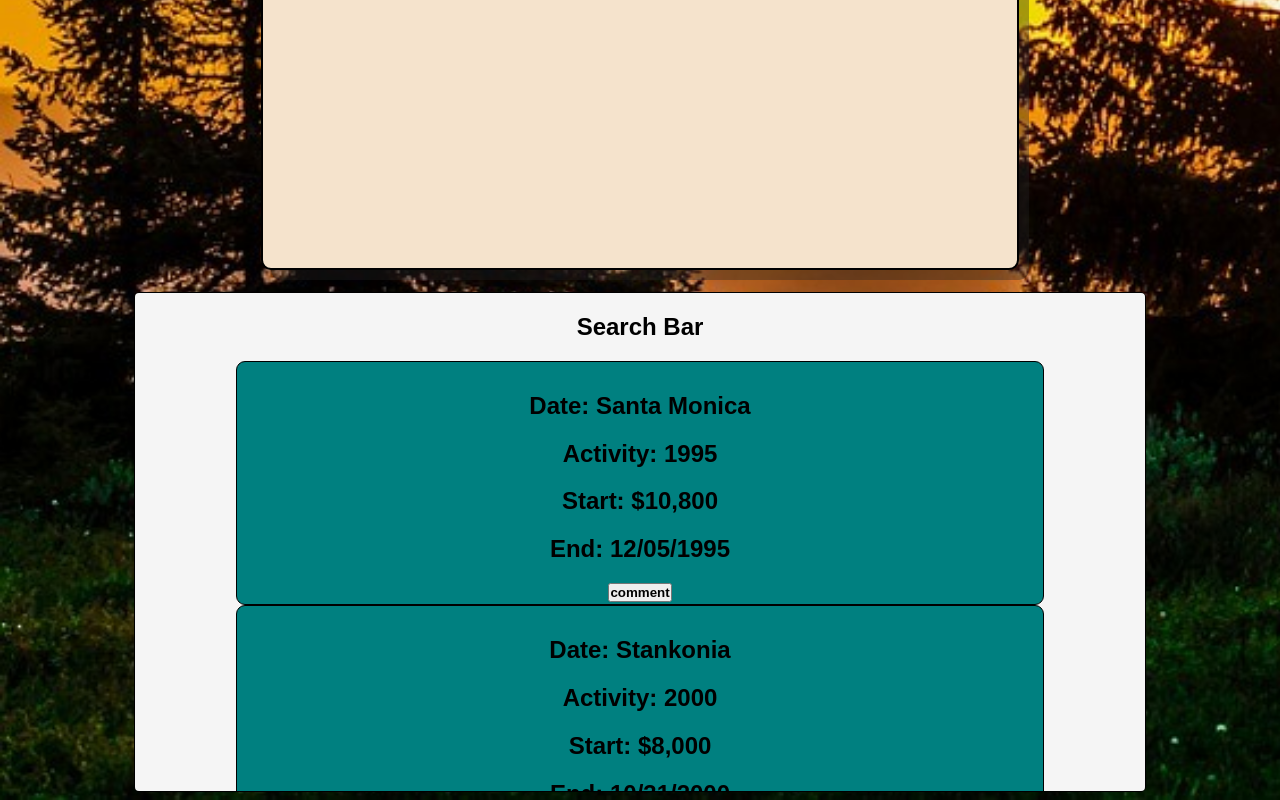
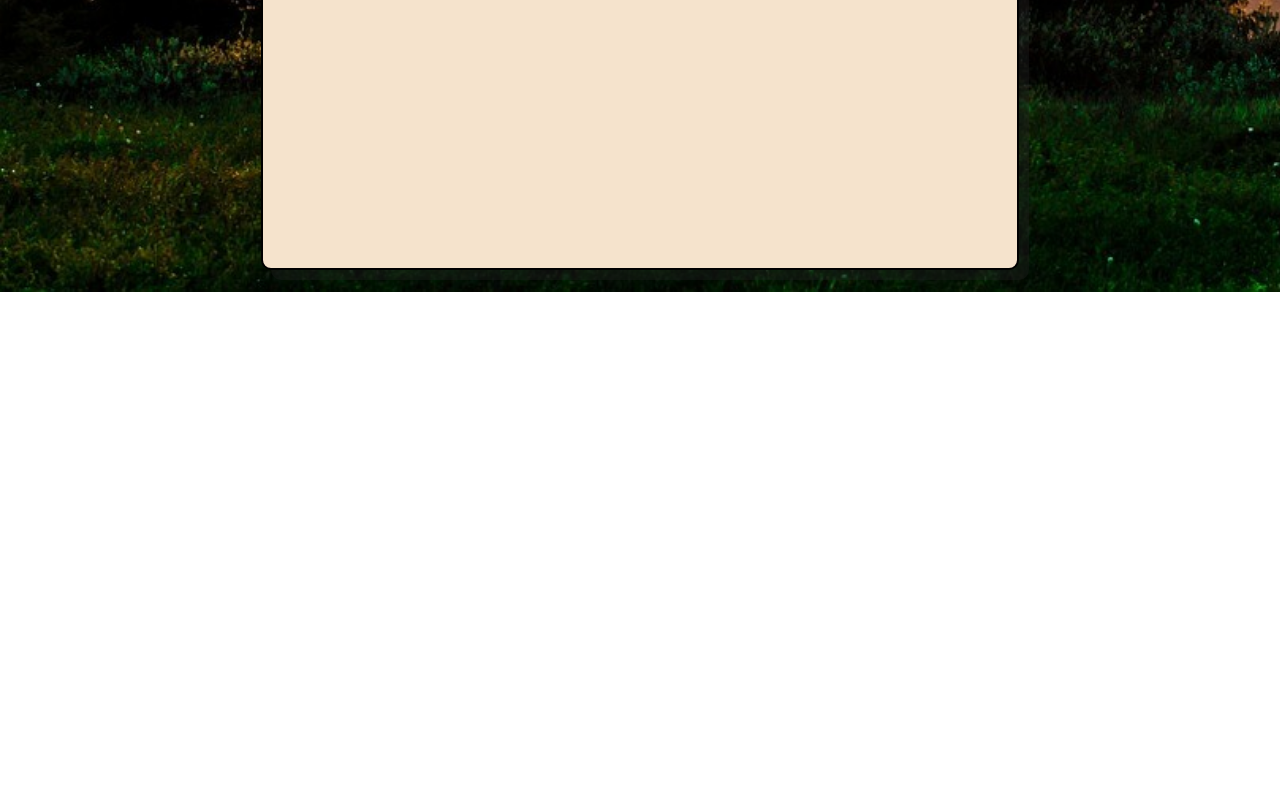
Before and after one commit to yeti-crab-scratch/Landing-Pad-Social, a React app: page /createEvent in a window 1280 px wide. Shown: the part 876-1676 px from the top of the page. After the commit the page ends 1168 px from the top, so only its background shows below. Built offline with nearby package versions, Linux system fonts and the light colour scheme.

Commit message:
fixed styling issue on Home/feed page

```diff
--- a/client/App.js
+++ b/client/App.js
@@ -1,6 +1,6 @@
 import React from 'react';
 import { Outlet, Link } from "react-router-dom"
-import MainContainer from './MainContainer';
+
 
 //class App extends Component {
 export default function App (){
@@ -13,17 +13,19 @@ export default function App (){
     return(
         <div>
             <h1>Landing Pad</h1>
+
             <nav id = "nav">
                 <Link id = "navText" to="/">Home</Link> |{" "}
                 <Link id = "navText" to="/createEvent">Create Event</Link> |{" "}
                 <Link id = "navText" to="/profile">My Profile</Link>
                 <Link id = "navSignup" to="/signup">Sign up!</Link>
             </nav>
+            {/* <div>
+                <MainContainer/>
+            </div> */}
             {/* persisting */}
             <Outlet id = "eventContainer"/>
-            <div>
-                <MainContainer/>
-            </div>
+
         </div>
 
 )
--- a/client/index.js
+++ b/client/index.js
@@ -7,6 +7,7 @@ import { BrowserRouter, Routes, Route, } from "react-router-dom";
 import Profile from "./routes/profile.jsx";
 import CreateEvent from "./routes/createEvent.jsx";
 import Signup from "./routes/signup.jsx";
+import MainContainer from './MainContainer';
 
 
 
@@ -14,6 +15,7 @@ ReactDOM.render(
  <BrowserRouter>
     <Routes>
             <Route path = "/" element = {<App/>}>
+                <Route path = "/" element = {<MainContainer/>}/>
                 <Route path = "createEvent" element = {<CreateEvent/>}/>
                 <Route path = "Profile" element = {<Profile/>}/>
                 <Route path = "Signup" element = {<Signup/>}/>
```
